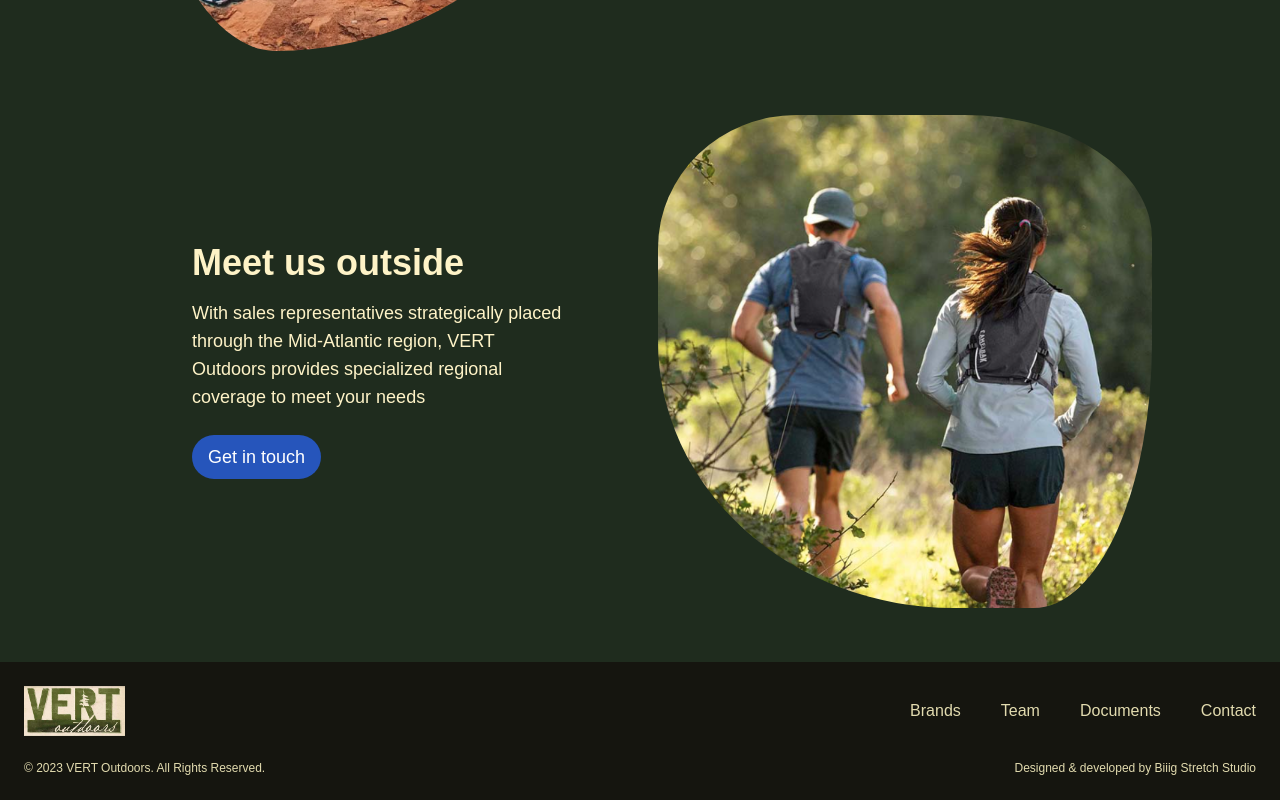
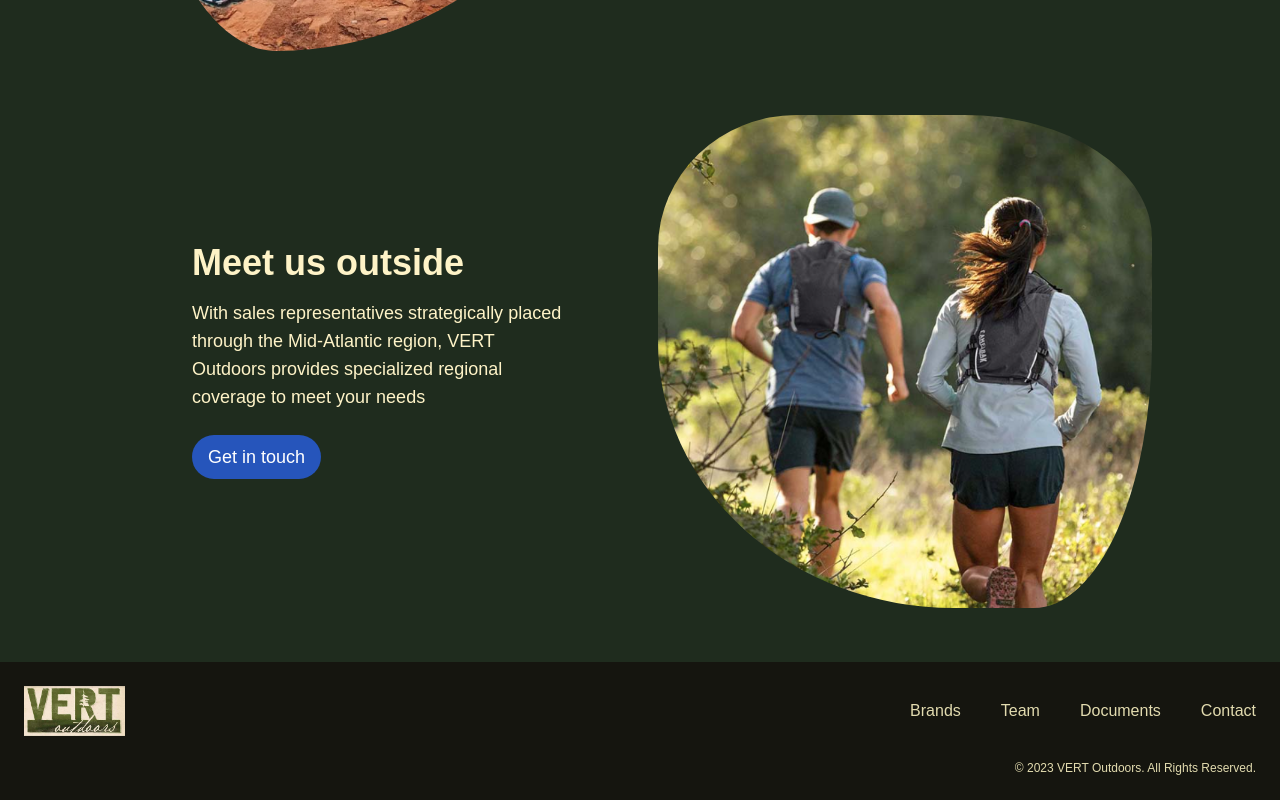
Before and after one commit to gabewolford/vert-outdoors, a Nuxt app: page / in a window 1280 px wide. Shown: the part 1307-2107 px from the top of the page. Built offline with nearby package versions, Linux system fonts and the light colour scheme.

Commit message:
updated footer

```diff
--- a/components/TheFooter.vue
+++ b/components/TheFooter.vue
@@ -19,9 +19,9 @@
         <NuxtLink to="/contact" class="hover:text-[#3D67C3]">Contact</NuxtLink>
       </div>
     </nav>
-    <div class="flex flex-row justify-between">
+    <div class="flex flex-row justify-end">
       <h6 class="text-xs">© 2023 VERT Outdoors. All Rights Reserved.</h6>
-      <p class="text-xs">
+      <!-- <p class="text-xs">
         Designed & developed by
         <NuxtLink
           to="https://biiigstretch.studio"
@@ -29,7 +29,7 @@
           class="hover:text-[#3D67C3] hover:underline hover:underline-offset-4"
           >Biiig Stretch Studio</NuxtLink
         >
-      </p>
+      </p> -->
     </div>
   </footer>
 </template>
```
